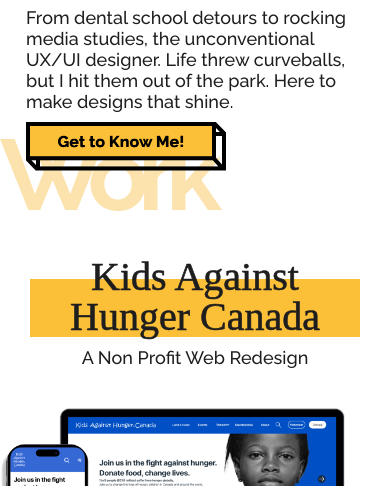
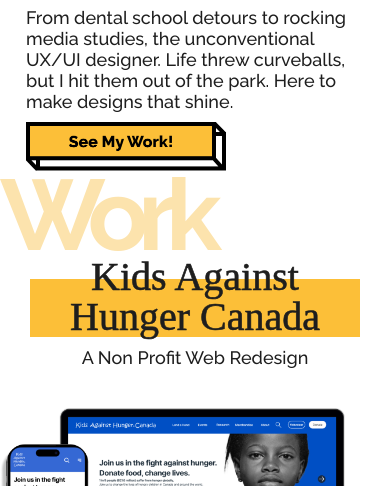
Before and after one commit to asraakhan/UX_UI_HW19, a plain HTML site: page index.html in a window 390 px wide. Shown: the part 614-1100 px from the top of the page. Drawn offline with Linux system fonts and the light colour scheme; a web font is replaced by a local one.

Commit message:
Setup done now
added new files with recent changes

```diff
--- a/css/style.css
+++ b/css/style.css
@@ -621,7 +621,7 @@ ul{
         block-size: 170px;
         position: absolute;
         left: 0px;
-        top: 730px;
+        top: 770px;
         z-index: -1;
     }
     .cardText{
--- a/index.html
+++ b/index.html
@@ -39,10 +39,10 @@
                 Life threw curveballs, but I hit them out of the park. Here to make designs that shine.
             </p>
             <button>
-                <img class="heroButtonD" src="images/Hero Button.png"
+                <img class="heroButtonD" src="images/Desktop CTA hero button.png"
                 alt="Get To Know Me"
                 width="220px">
-                <img class="heroButtonM" src="images/mobile hero button.png"
+                <img class="heroButtonM" src="images/Mobile CTA hero button.png"
                 alt="Get To Know Me"
                 width="200px">
             </button>
```
Also changed, not shown: images/Desktop CTA hero button.png (added), images/Hero Button.png (deleted), images/Mobile CTA hero button.png (added), images/mobile hero button.png (deleted), 2 other files.
